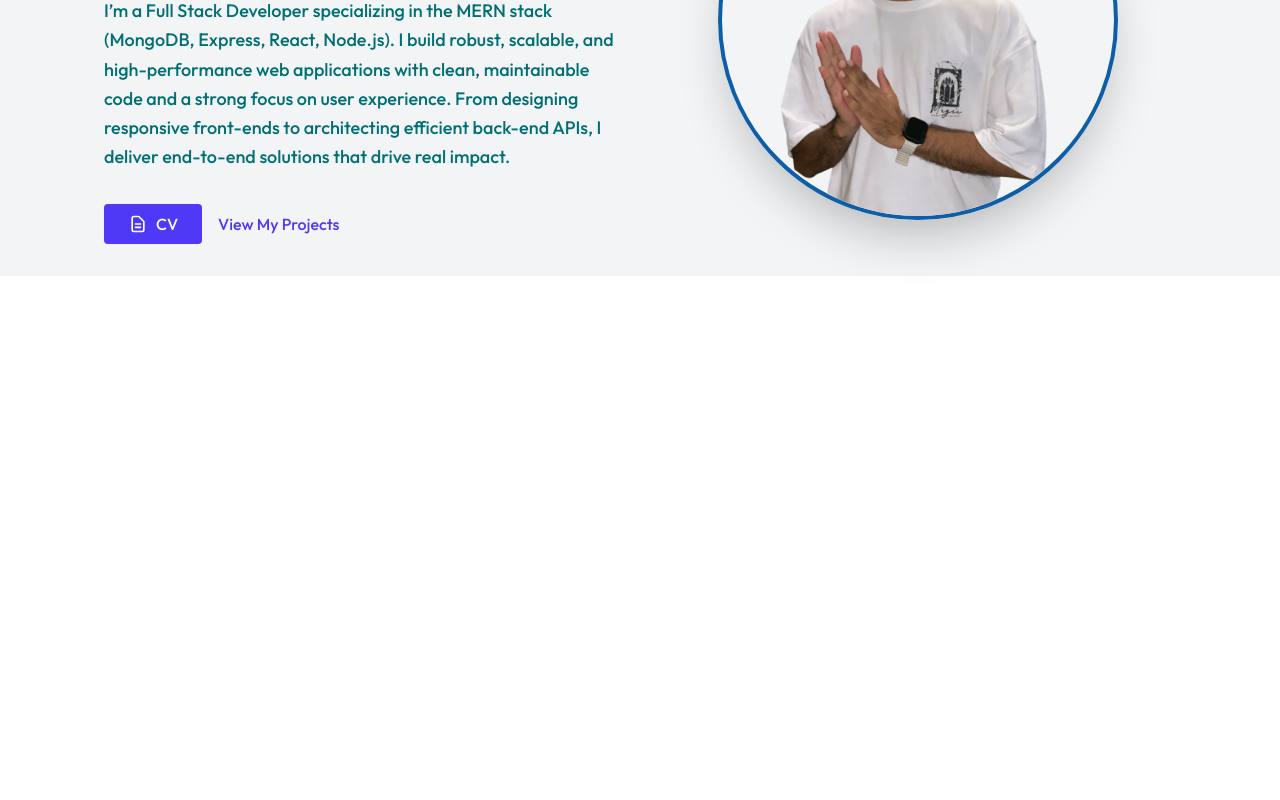
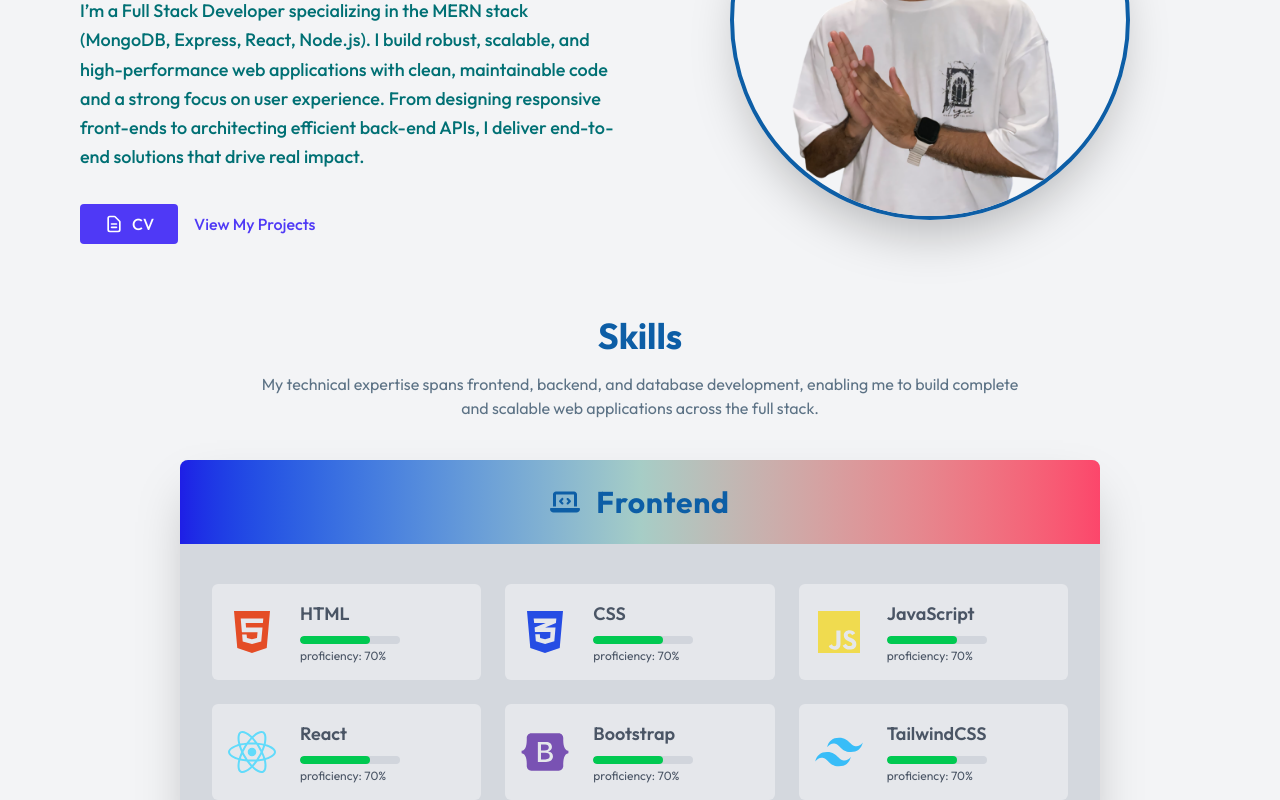
Before and after one commit to imabwahab/portfolio, a React (Vite) app: page / in a window 1280 px wide. Shown: the part 300-1100 px from the top of the page. Before the commit the page ends 800 px from the top, so only its background shows below. Built offline with nearby package versions, Linux system fonts and the light colour scheme; a web font is replaced by a local one.

Commit message:
Created and designed  Skills Section.

```diff
--- a/src/App.css
+++ b/src/App.css
@@ -11,7 +11,7 @@
 
 @theme {
   /* 🌤️ Light Colors */
-  --color-light-primary: #5bc0be;
+  --color-light-primary: #ccc5b9;
   /* Aqua Teal */
   --color-light-sky: #caf0f8;
   /* Light Sky Blue */
--- a/src/App.jsx
+++ b/src/App.jsx
@@ -2,6 +2,7 @@ import { useState } from 'react';
 import './App.css';
 import Navbar from './components/Navbar.jsx'
 import HeroSection from './components/HeroSection.jsx';
+import Skills from './components/Skills.jsx'
 
 function App() {
 
@@ -9,8 +10,9 @@ function App() {
   return (
     <div className={`${darkMode ? 'dark' : ''} `}>
       <Navbar darkMode={darkMode} setDarkMode={setDarkMode} />
-      <div className=' pt-16 lg:px-10 bg-gray-100 dark:bg-dark-midnight transition-all duration-300'>
+      <div className=' pt-16 lg:px-10 xl:px-15 bg-gray-100 dark:bg-dark-midnight transition-all duration-300'>
         <HeroSection />
+        <Skills />
 
       </div>
     </div>
--- a/src/assets/data.js
+++ b/src/assets/data.js
@@ -16,25 +16,25 @@ export const navLinks = [
 export const frontEndSkills = [
   { icon: FaHtml5, skillTitle: 'HTML', skillPercentage: '70%' },
   { icon: FaCss3Alt, skillTitle: 'CSS', skillPercentage: '70%' },
-  { icon: IoLogoJavascript, skillTitle: 'JavaScript', skillPercentage: '60%' },
+  { icon: IoLogoJavascript, skillTitle: 'JavaScript', skillPercentage: '70%' },
   { icon: FaReact, skillTitle: 'React', skillPercentage: '70%' },
-  { icon: FaBootstrap, skillTitle: 'Bootstrap', skillPercentage: '60%' },
-  { icon: RiTailwindCssFill, skillTitle: 'TailwindCSS', skillPercentage: '60%' },
+  { icon: FaBootstrap, skillTitle: 'Bootstrap', skillPercentage: '70%' },
+  { icon: RiTailwindCssFill, skillTitle: 'TailwindCSS', skillPercentage: '70%' },
 ];
 
 export const databaseSkills = [
   { icon: BsFiletypeSql, skillTitle: 'MySQL', skillPercentage: '70%' },
-  { icon: BiLogoMongodb, skillTitle: 'MongoDB', skillPercentage: '60%' }
+  { icon: BiLogoMongodb, skillTitle: 'MongoDB', skillPercentage: '70%' }
 ];
 
 export const backendSkills = [
   { icon: FaNode, skillTitle: 'NodeJS', skillPercentage: '70%' },
-  { icon: SiExpress, skillTitle: 'ExpressJS', skillPercentage: '60%' }
+  { icon: SiExpress, skillTitle: 'ExpressJS', skillPercentage: '70%' }
 ];
 
 export const devopsSkills = [
   { icon: FaGitAlt, skillTitle: 'Git', skillPercentage: '70%' },
-  { icon: FaGithub, skillTitle: 'GitHub', skillPercentage: '60%' },
+  { icon: FaGithub, skillTitle: 'GitHub', skillPercentage: '70%' },
   { icon: BiLogoNetlify, skillTitle: 'Netlify', skillPercentage: '70%' },
   { icon: IoLogoVercel, skillTitle: 'Vercel', skillPercentage: '70%' }
 ];
--- a/src/components/HeroSection.jsx
+++ b/src/components/HeroSection.jsx
@@ -6,7 +6,7 @@ function HeroSection() {
   return (
     <section
       id="HeroSection"
-      className="w-full h-auto py-8 px-10 md:px-16 flex flex-col-reverse gap-10 md:flex-row items-center justify-center "
+      className="w-full h-auto py-8 px-5 md:px-5 flex flex-col-reverse gap-10 md:flex-row items-center justify-center "
     >
 
 
--- a/src/components/Navbar.jsx
+++ b/src/components/Navbar.jsx
@@ -59,15 +59,15 @@ function Navbar({ darkMode, setDarkMode }) {
 
       {/* Mobile Menu */}
       {menuOpen && (
-        <div className="md:hidden px-4 pt-4 pb-6 space-y-4 text-white/80 bg-dark-midnight/100 text-lg rounded-b-md shadow-lg">
+        <div className="md:hidden px-4 pt-4 pb-6 space-y-4 text-primary-txt dark:text-white/80  bg-gray-100 dark:bg-dark-midnight text-lg rounded-b-md shadow-lg">
           {navLinks.map(({ name, to }) => (
             <Link
               key={name}
-              className="block py-2 font-bold hover:text-accent transition-colors duration-300"
+              className="block py-1 font-bold hover:text-accent transition-colors duration-300"
               to={to}
               spy={true}
               smooth={true}
-              offset={-100}
+              offset={-70}
               duration={500}
               onClick={() => setMenuOpen(false)}
             >
--- /dev/null
+++ b/src/components/SkillCard.jsx
@@ -0,0 +1,30 @@
+function SkillCard({ IconComponent, skillTitle, skillPercentage }) {
+  return (
+    <div
+      className="
+        flex items-center flex-1 min-w-[260px] max-w-[280px] p-6
+        rounded-md text-gray-600 dark:text-gray-200 bg-gray-200
+        dark:bg-gradient-to-r dark:from-[#0f2027] dark:via-[#203a43] dark:to-[#2c5364]
+        backdrop-blur-md
+        box-border
+        sm:flex-1 sm:w-full sm:p-4
+      "
+    >
+      <IconComponent className={`w-12 h-12 mr-6 ${skillTitle}`} />
+
+      <div className="flex flex-col justify-center flex-1">
+        <h2 className=" text-lg font-semibold">{skillTitle}</h2>
+
+        <div className="w-4/5 bg-gray-300 rounded-md h-[10px] mt-2 overflow-hidden sm:w-[100px] sm:h-[8px]">
+          <div
+            className="bg-green-500 h-full rounded-md transition-all duration-500 ease-in-out"
+            style={{ width: skillPercentage }}
+          />
+        </div>
+        <span className="text-sm mt-1 sm:text-xs">proficiency: {skillPercentage}</span>
+      </div>
+    </div>
+  );
+}
+
+export default SkillCard;
--- /dev/null
+++ b/src/components/Skills.jsx
@@ -0,0 +1,113 @@
+import { FaLaptopCode } from "react-icons/fa6";
+import { IoSettingsOutline } from "react-icons/io5";
+import { TbDatabaseShare } from "react-icons/tb";
+import { GoTools } from "react-icons/go";
+import SkillCard from './SkillCard.jsx';
+
+import { frontEndSkills, backendSkills, devopsSkills, databaseSkills } from "../assets/data";
+
+function Skills() {
+
+  return (
+    <section id='skills' className=" py-10 px-6 md:px-30  text-white ">
+      <h2 className="text-4xl font-bold text-primary-txt dark:text-[#FFF5E4] text-center mb-4">Skills</h2>
+      <p className="text-center text-[#5C7285] dark:text-gray-300 max-w-3xl mx-auto mb-10">
+        My technical expertise spans frontend, backend, and database development,
+        enabling me to build complete and scalable web applications across the full stack.
+      </p>
+
+      {/* Skill Category Block */}
+      <div className="space-y-12 ">
+
+        {/* Frontend */}
+        <div className="bg-gray-300/90 dark:bg-dark-midnight/10 rounded-lg shadow-2xl overflow-hidden">
+          {/* Section Header */}
+          <div className="bg-gradient-to-r from-[#1E1EE6] via-[#A6CDC6]  to-[#FC466B] py-6 flex items-center justify-center gap-4  border-gray-700 text-primary-txt dark:text-primary-txt">
+            <FaLaptopCode className="text-3xl " />
+            <h3 className="text-3xl font-bold tracking-wide">Frontend</h3>
+          </div>
+
+          {/* Skill Cards */}
+          <div className="flex flex-wrap justify-center gap-6 px-8 py-10">
+            {frontEndSkills.map((skill, index) => (
+              <SkillCard
+                key={index}
+                IconComponent={skill.icon}
+                skillTitle={skill.skillTitle}
+                skillPercentage={skill.skillPercentage}
+              />
+            ))}
+          </div>
+        </div>
+
+
+
+        {/* Backend */}
+        <div className="bg-gray-300/90 dark:bg-dark-midnight/10 rounded-lg shadow-2xl overflow-hidden">
+          {/* Section Header */}
+          <div className="bg-gradient-to-r from-[#1E1EE6] via-[#A6CDC6]  to-[#FC466B] py-6 flex items-center justify-center gap-4  border-gray-700 text-primary-txt dark:text-primary-txt">
+            <IoSettingsOutline className="text-3xl " />
+            <h3 className="text-3xl font-bold tracking-wide">BackEnd</h3>
+          </div>
+
+          {/* Skill Cards */}
+          <div className="flex flex-wrap justify-center gap-6 px-8 py-10">
+            {backendSkills.map((skill, index) => (
+              <SkillCard
+                key={index}
+                IconComponent={skill.icon}
+                skillTitle={skill.skillTitle}
+                skillPercentage={skill.skillPercentage}
+              />
+            ))}
+          </div>
+        </div>
+
+        {/* Databases */}
+        <div className="bg-gray-300/90 dark:bg-dark-midnight/10 rounded-lg shadow-2xl overflow-hidden">
+          {/* Section Header */}
+          <div className="bg-gradient-to-r from-[#1E1EE6] via-[#A6CDC6]  to-[#FC466B] py-6 flex items-center justify-center gap-4  border-gray-700 text-primary-txt dark:text-primary-txt">
+            <TbDatabaseShare className="text-3xl " />
+            <h3 className="text-3xl font-bold tracking-wide">Database</h3>
+          </div>
+
+          {/* Skill Cards */}
+          <div className="flex flex-wrap justify-center gap-6 px-8 py-10">
+            {databaseSkills.map((skill, index) => (
+              <SkillCard
+                key={index}
+                IconComponent={skill.icon}
+                skillTitle={skill.skillTitle}
+                skillPercentage={skill.skillPercentage}
+              />
+            ))}
+          </div>
+        </div>
+
+        {/* Tools */}
+        <div className="bg-gray-300/90 dark:bg-dark-midnight/10 rounded-lg shadow-2xl overflow-hidden">
+          {/* Section Header */}
+          <div className="bg-gradient-to-r from-[#1E1EE6] via-[#A6CDC6]  to-[#FC466B] py-6 flex items-center justify-center gap-4  border-gray-700 text-primary-txt dark:text-primary-txt">
+            <GoTools className="text-3xl " />
+            <h3 className="text-3xl font-bold tracking-wide">DevOps</h3>
+          </div>
+
+          {/* Skill Cards */}
+          <div className="flex flex-wrap justify-center gap-6 px-8 py-10">
+            {devopsSkills.map((skill, index) => (
+              <SkillCard
+                key={index}
+                IconComponent={skill.icon}
+                skillTitle={skill.skillTitle}
+                skillPercentage={skill.skillPercentage}
+              />
+            ))}
+          </div>
+        </div>
+
+      </div>
+    </section>
+  );
+}
+
+export default Skills;
```
